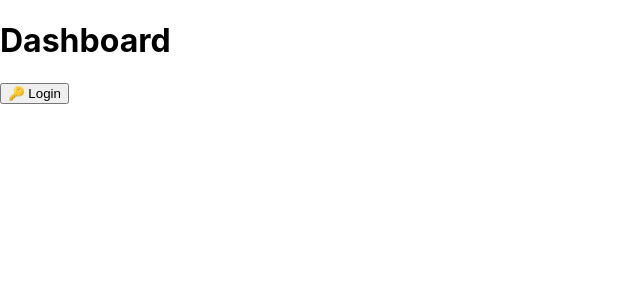
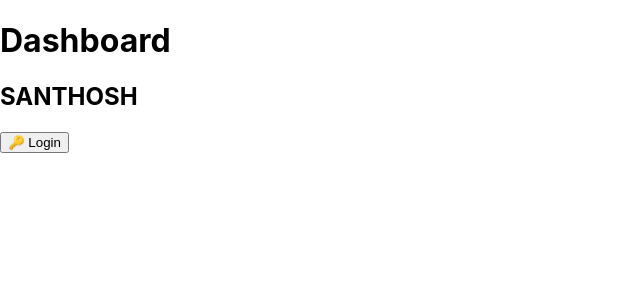
Before and after one commit to SANTHOSH03S/dashboard, a React (Create React App) app: page / in a window 1280 px wide. Shown: the top 300 px of the page, without its empty margins (0-640 px from the left). Built offline with nearby package versions, Linux system fonts and the light colour scheme.

Commit message:
made changes in dashboard3

```diff
--- a/src/components/Dashboard.jsx
+++ b/src/components/Dashboard.jsx
@@ -7,7 +7,7 @@ export default function Dashboard() {
   return (
     <div className="p-6">
       <h1 className="text-2xl font-bold">Dashboard</h1>
-
+      <h2>SANTHOSH</h2>
       {/* Login button / icon */}
       <button
         className="mt-4 bg-blue-500 text-white px-4 py-2 rounded"
```
